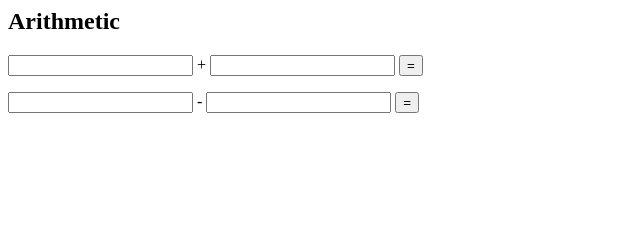
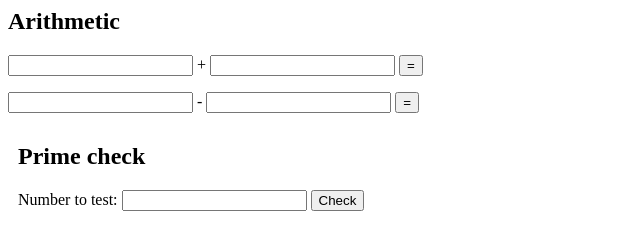
Before and after one commit to lukeaal/numbers-app, a plain HTML site: page index.html in a window 1280 px wide. Shown: the whole page, without its empty margins (0-640 px from the left). Drawn offline with Linux system fonts and the light colour scheme.

Commit message:
integrated spring boo pirimes serivce api into html

```diff
--- a/index.html
+++ b/index.html
@@ -5,8 +5,23 @@
         <title>
             Arithmetic
         </title>
+        <style>
+            .column {
+               float: left;
+               width: 50%;
+               padding: 10px;
+               box-sizing: border-box;
+
+            }
+            .row::after {
+               content: "";
+               clear: both;
+               display: table;
+            }
+         </style>
     </head>
     <body>
+        <div>
         <section>
             <h2>Arithmetic</h2>
             <input id="number1"/>
@@ -23,6 +38,17 @@
 
 
         </section>
+    </div>
+        <div class="column">
+            <section>
+                <h2>Prime check</h2>
+                <label>Number to test:</label>
+                <input id="numberToTest"/>
+                <button onclick="isPrime()">Check</button>
+                <label id="primeCheckResult"></label>
+            </section>
+        </div>
+
         <script>
             async function add(){
                 const num = document.getElementById("number1");
@@ -42,6 +68,13 @@
                 const sum_sub = await response.json();
                 document.getElementById("sum_sub").innerText = sum_sub;
             }
+            async function isPrime() {
+                const numberToTest = document.getElementById("numberToTest");
+                let n = numberToTest.value;
+                const response = await fetch("https://primes-service-lukeaal.onrender.com/primes/" + n);
+                const result = await response.json();
+                document.getElementById("primeCheckResult").innerText = result;
+        }
         </script>
     </body>
 </html>
```
